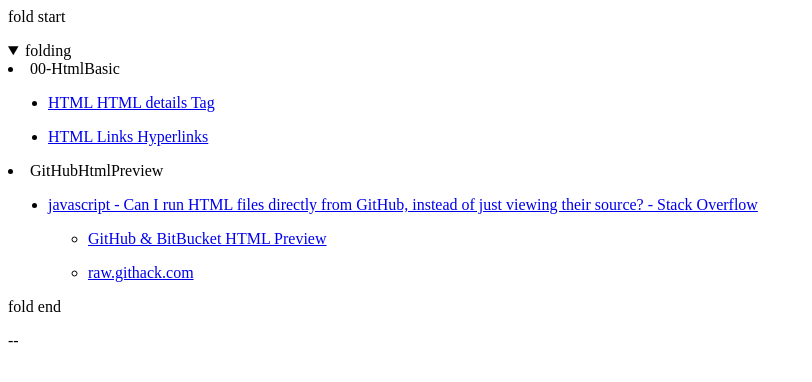
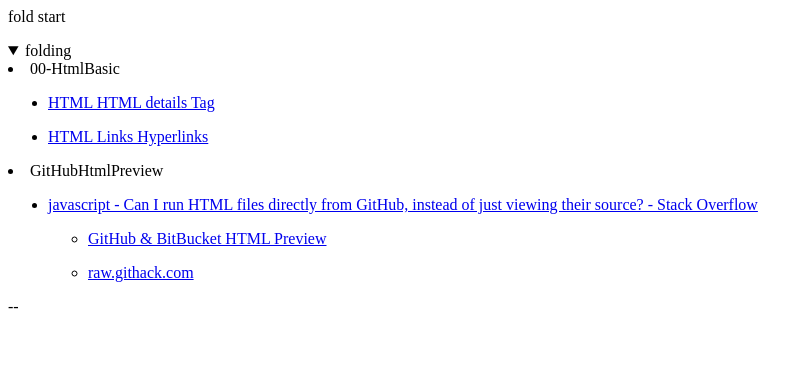
Before and after one commit to waygong/PublicHtml, a plain HTML site: page index.html in a window 1280 px wide. Shown: the whole page, without its empty margins (0-812 px from the left). Drawn offline with Linux system fonts and the light colour scheme.

Commit message:
FineTune-TextFormatTab

```diff
--- a/index.html
+++ b/index.html
@@ -1,5 +1,5 @@
 <html contenteditable=false>
-  <head>
+	<head>
 		<meta http-equiv="Content-Type" content="text/html; charset=utf-8">
 	</head>
 	<body>
@@ -14,7 +14,6 @@
 			<ul><ul><li><a href="https://htmlpreview.github.io/">GitHub & BitBucket HTML Preview</a></li></ul></ul>
 			<ul><ul><li><a href="https://raw.githack.com/">raw.githack.com</a></li></ul></ul>
 		</details>
-		<p>fold end</p>
 		<p>--</p>
 	</body>
 </html>
```
